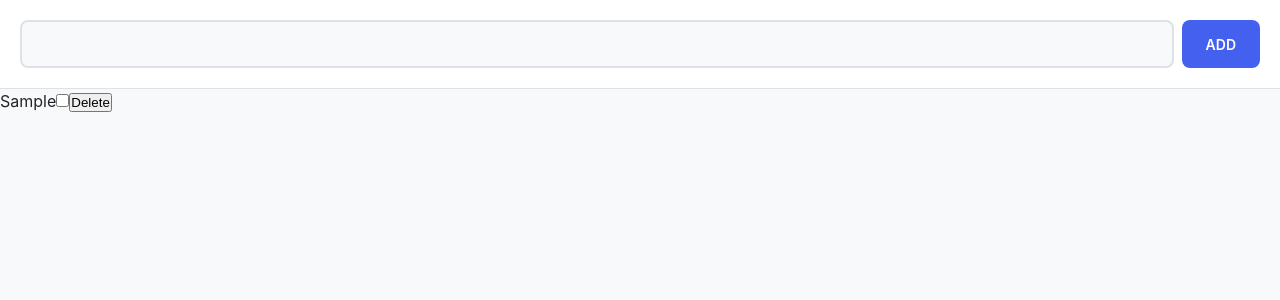
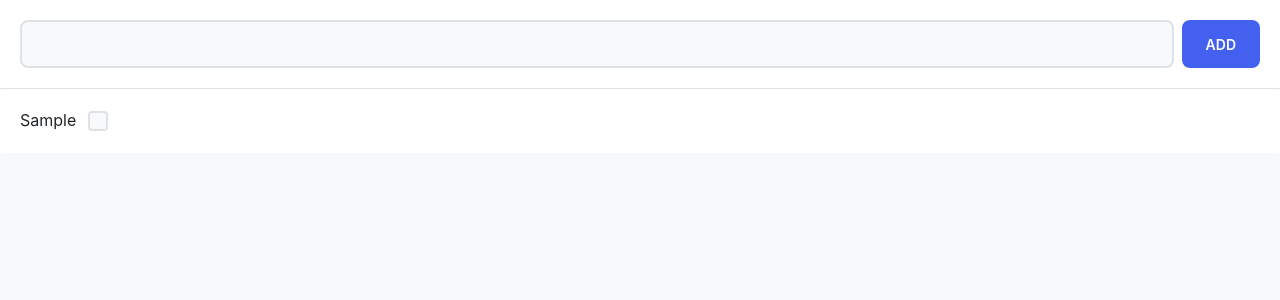
Before and after one commit to tahaviw/React-Todo-app, a React (Vite) app: page / in a window 1280 px wide. Both pictures are taken after typing "Sample" into the empty fields and a click on the button "ADD". Shown: the top 300 px of the page. Built offline with nearby package versions, Linux system fonts and the light colour scheme.

Commit message:
style tasks with animation

```diff
--- a/src/App.css
+++ b/src/App.css
@@ -62,11 +62,13 @@
   transition:
     border-color var(--transition-fast),
     box-shadow var(--transition-fast),
-    background-color var(--transition-fast);
+    background-color var(--transition-fast),
+    transform var(--transition-fast);
 }
 
 .todo-form__input::placeholder {
   color: var(--color-text-muted);
+  transition: opacity var(--transition-fast);
 }
 
 .todo-form__input:hover {
@@ -78,6 +80,11 @@
   border-color: var(--color-border-focus);
   box-shadow: 0 0 0 3px var(--color-accent-light);
   background: var(--color-bg-secondary);
+  transform: scale(1.01);
+}
+
+.todo-form__input:focus::placeholder {
+  opacity: 0.5;
 }
 
 .todo-form__button {
@@ -96,21 +103,51 @@
     transform var(--transition-fast),
     box-shadow var(--transition-fast);
   white-space: nowrap;
+  position: relative;
+  overflow: hidden;
+}
+
+.todo-form__button::before {
+  content: "";
+  position: absolute;
+  top: 0;
+  left: -100%;
+  width: 100%;
+  height: 100%;
+  background: linear-gradient(
+    90deg,
+    transparent,
+    rgba(255, 255, 255, 0.2),
+    transparent
+  );
+  transition: left var(--transition-normal);
 }
 
 .todo-form__button:hover {
   background: var(--color-accent-hover);
   transform: translateY(-1px);
-  box-shadow: var(--shadow-sm);
+  box-shadow: var(--shadow-md);
+}
+
+.todo-form__button:hover::before {
+  left: 100%;
 }
 
 .todo-form__button:active {
-  transform: translateY(0);
+  transform: translateY(0) scale(0.98);
+  box-shadow: var(--shadow-sm);
 }
 
 .todo-form__button:focus-visible {
   outline: 2px solid var(--color-border-focus);
   outline-offset: 2px;
+}
+
+/* Button loading state */
+.todo-form__button:disabled {
+  opacity: 0.6;
+  cursor: not-allowed;
+  transform: none;
 }
 
 /* Todo List Styles */
@@ -138,65 +175,150 @@
   opacity: 0.5;
 }
 
-/* Todo Item Styles */
-.todo-item {
+/* ============================================
+   TODO ITEM STYLES - Matches actual TodoItem.jsx HTML
+   Structure:
+   <div class="task-text [completed]">
+     "Task text"
+     <label><input type="checkbox" /></label>
+     <button>Delete</button>
+   </div>
+   ============================================ */
+
+/* Task item container */
+.task-text {
   display: flex;
   align-items: center;
   gap: 0.75rem;
   padding: 1rem 1.25rem;
   border-bottom: 1px solid var(--color-border);
-  transition: background-color var(--transition-fast);
+  background: var(--color-bg-secondary);
+  border-radius: var(--radius-sm);
+  transition:
+    background-color var(--transition-fast),
+    box-shadow var(--transition-fast),
+    opacity var(--transition-fast),
+    transform var(--transition-fast);
+  animation: slideIn var(--transition-normal) ease-out;
+  word-break: break-word;
 }
 
-.todo-item:last-child {
+.task-text:last-child {
   border-bottom: none;
 }
 
-.todo-item:hover {
+.task-text:hover {
   background: var(--color-bg-tertiary);
+  box-shadow: var(--shadow-sm);
 }
 
-.todo-item__checkbox {
-  flex-shrink: 0;
-  width: 1.25rem;
-  height: 1.25rem;
-  accent-color: var(--color-accent);
-  cursor: pointer;
-  transition: transform var(--transition-fast);
+/* Completed state - applied to container */
+.task-text.completed {
+  background: var(--color-bg-primary);
+  opacity: 0.7;
 }
 
-.todo-item__checkbox:focus-visible {
-  outline: 2px solid var(--color-border-focus);
-  outline-offset: 2px;
-  border-radius: 2px;
+.task-text.completed:hover {
+  background: var(--color-bg-tertiary);
+  opacity: 1;
 }
 
-.todo-item__checkbox:hover {
-  transform: scale(1.1);
-}
-
-.todo-item__text {
+/* Task text content (direct text node) */
+.task-text {
+  font-size: 1rem;
+  color: var(--color-text-primary);
   flex: 1;
   min-width: 0;
-  font-size: 1rem;
-  color: var(--color-text-primary);
-  word-break: break-word;
   transition:
     color var(--transition-fast),
     text-decoration var(--transition-fast);
 }
 
-.todo-item--completed .todo-item__text {
+.task-text.completed {
   color: var(--color-text-muted);
   text-decoration: line-through;
 }
 
-.todo-item__delete {
+/* Custom Checkbox - targets input[type="checkbox"] inside label */
+.task-text label {
+  display: flex;
+  align-items: center;
+  justify-content: center;
+  flex-shrink: 0;
+  cursor: pointer;
+}
+
+.task-text input[type="checkbox"] {
+  appearance: none;
+  -webkit-appearance: none;
+  width: 1.25rem;
+  height: 1.25rem;
+  background: var(--color-bg-primary);
+  border: 2px solid var(--color-border);
+  border-radius: var(--radius-sm);
+  cursor: pointer;
+  transition:
+    border-color var(--transition-fast),
+    background-color var(--transition-fast),
+    transform var(--transition-fast),
+    box-shadow var(--transition-fast);
+  position: relative;
+  flex-shrink: 0;
+}
+
+/* Checkmark */
+.task-text input[type="checkbox"]::after {
+  content: "";
+  position: absolute;
+  top: 50%;
+  left: 50%;
+  width: 0.375rem;
+  height: 0.625rem;
+  border: solid #fff;
+  border-width: 0 2px 2px 0;
+  transform: translate(-50%, -60%) rotate(45deg) scale(0);
+  opacity: 0;
+  transition:
+    transform var(--transition-fast) cubic-bezier(0.34, 1.56, 0.64, 1),
+    opacity var(--transition-fast);
+}
+
+.task-text input[type="checkbox"]:checked {
+  background: var(--color-accent);
+  border-color: var(--color-accent);
+}
+
+.task-text input[type="checkbox"]:checked::after {
+  transform: translate(-50%, -60%) rotate(45deg) scale(1);
+  opacity: 1;
+}
+
+.task-text input[type="checkbox"]:hover:not(:checked) {
+  border-color: var(--color-accent);
+  transform: scale(1.05);
+}
+
+.task-text input[type="checkbox"]:focus-visible {
+  outline: none;
+  box-shadow: 0 0 0 3px var(--color-accent-light);
+}
+
+.task-text input[type="checkbox"]:active:not(:checked) {
+  transform: scale(0.95);
+}
+
+/* Checked animation */
+.task-text input[type="checkbox"]:checked {
+  animation: checkPop var(--transition-fast) cubic-bezier(0.34, 1.56, 0.64, 1);
+}
+
+/* Delete button */
+.task-text button {
   flex-shrink: 0;
   display: flex;
   align-items: center;
   justify-content: center;
-  width: 2rem;
+  width: 5rem;
   height: 2rem;
   padding: 0;
   font-size: 1rem;
@@ -208,17 +330,27 @@
   cursor: pointer;
   transition:
     color var(--transition-fast),
-    background-color var(--transition-fast);
-  opacity: 0.6;
+    background-color var(--transition-fast),
+    transform var(--transition-fast);
+  opacity: 0;
 }
 
-.todo-item__delete:hover {
+.task-text:hover button,
+.task-text button:focus-visible {
   opacity: 1;
-  color: var(--color-danger);
-  background: var(--color-bg-tertiary);
 }
 
-.todo-item__delete:focus-visible {
+.task-text button:hover {
+  color: var(--color-danger);
+  background: var(--color-danger-light, rgba(220, 53, 69, 0.1));
+  transform: scale(1.15) rotate(5deg);
+}
+
+.task-text button:active {
+  transform: scale(0.9) rotate(0deg);
+}
+
+.task-text button:focus-visible {
   outline: 2px solid var(--color-danger);
   outline-offset: 2px;
 }
@@ -253,13 +385,19 @@
   transition:
     color var(--transition-fast),
     border-color var(--transition-fast),
-    background-color var(--transition-fast);
+    background-color var(--transition-fast),
+    transform var(--transition-fast);
 }
 
 .todo-stats__clear:hover {
   color: var(--color-danger);
   border-color: var(--color-danger);
-  background: var(--color-bg-tertiary);
+  background: var(--color-danger-light, rgba(220, 53, 69, 0.1));
+  transform: translateY(-1px);
+}
+
+.todo-stats__clear:active {
+  transform: translateY(0) scale(0.98);
 }
 
 .todo-stats__clear:focus-visible {
@@ -286,25 +424,41 @@
   border: 1px solid transparent;
   border-radius: var(--radius-sm);
   cursor: pointer;
-  transition: all var(--transition-fast);
+  transition:
+    color var(--transition-fast),
+    background-color var(--transition-fast),
+    border-color var(--transition-fast),
+    transform var(--transition-fast);
 }
 
 .todo-filter:hover {
   color: var(--color-text-primary);
   background: var(--color-bg-secondary);
   border-color: var(--color-border);
+  transform: translateY(-1px);
+}
+
+.todo-filter:active {
+  transform: translateY(0) scale(0.98);
 }
 
 .todo-filter--active {
   color: #fff;
   background: var(--color-accent);
   border-color: var(--color-accent);
+  box-shadow: var(--shadow-sm);
 }
 
 .todo-filter--active:hover {
   background: var(--color-accent-hover);
   border-color: var(--color-accent-hover);
   color: #fff;
+  transform: translateY(-1px);
+}
+
+.todo-filter:focus-visible {
+  outline: 2px solid var(--color-border-focus);
+  outline-offset: 2px;
 }
 
 /* Responsive adjustments */
@@ -322,7 +476,7 @@
     width: 100%;
   }
 
-  .todo-item {
+  .task-text {
     padding: 0.875rem 1rem;
   }
 
@@ -333,42 +487,39 @@
   }
 }
 
-/* Animation for new items */
+/* Animations */
 @keyframes slideIn {
   from {
     opacity: 0;
-    transform: translateY(-10px);
+    transform: translateY(-10px) scale(0.98);
   }
   to {
     opacity: 1;
-    transform: translateY(0);
+    transform: translateY(0) scale(1);
   }
 }
 
-.todo-item {
-  animation: slideIn var(--transition-normal) ease-out;
+@keyframes slideOut {
+  from {
+    opacity: 1;
+    transform: translateX(0) scale(1);
+  }
+  to {
+    opacity: 0;
+    transform: translateX(20px) scale(0.95);
+  }
 }
 
-/* Animation for completed items */
-.todo-item--completed {
-  animation: fadeOut var(--transition-normal) ease-in forwards;
-}
-
-/* Task Text Styles (used by TodoItem component) */
-.task-text {
-  flex: 1;
-  min-width: 0;
-  font-size: 1rem;
-  color: var(--color-text-primary);
-  word-break: break-word;
-  transition:
-    color var(--transition-fast),
-    text-decoration var(--transition-fast);
-}
-
-.task-text.completed {
-  color: var(--color-text-muted);
-  text-decoration: line-through;
+@keyframes checkPop {
+  0% {
+    transform: scale(1);
+  }
+  50% {
+    transform: scale(1.2);
+  }
+  100% {
+    transform: scale(1);
+  }
 }
 
 @keyframes fadeOut {
@@ -377,3 +528,24 @@
     transform: scale(0.98);
   }
 }
+
+@keyframes pulse {
+  0%,
+  100% {
+    box-shadow: 0 0 0 0 var(--color-accent-light);
+  }
+  50% {
+    box-shadow: 0 0 0 8px transparent;
+  }
+}
+
+/* Animation classes for JS control */
+.task-text.removing {
+  animation: slideOut var(--transition-fast) ease-in forwards;
+}
+
+.task-text.new {
+  animation:
+    slideIn var(--transition-normal) ease-out,
+    pulse 2s ease-in-out 1s;
+}
--- a/src/index.css
+++ b/src/index.css
@@ -22,6 +22,7 @@
   --color-border-focus: #4361ee;
   --color-danger: #dc3545;
   --color-danger-hover: #c82333;
+  --color-danger-light: rgba(220, 53, 69, 0.1);
   --color-success: #28a745;
   --shadow-sm: 0 1px 2px rgba(0, 0, 0, 0.05);
   --shadow-md: 0 4px 6px rgba(0, 0, 0, 0.07);
@@ -50,6 +51,9 @@
     --color-accent-light: #2a324a;
     --color-border: #3d424d;
     --color-border-focus: #6d8bff;
+    --color-danger: #ff6b6b;
+    --color-danger-hover: #ff8787;
+    --color-danger-light: rgba(255, 107, 107, 0.15);
     --shadow-sm: 0 1px 2px rgba(0, 0, 0, 0.2);
     --shadow-md: 0 4px 6px rgba(0, 0, 0, 0.3);
     --shadow-lg: 0 10px 25px rgba(0, 0, 0, 0.4);
```
